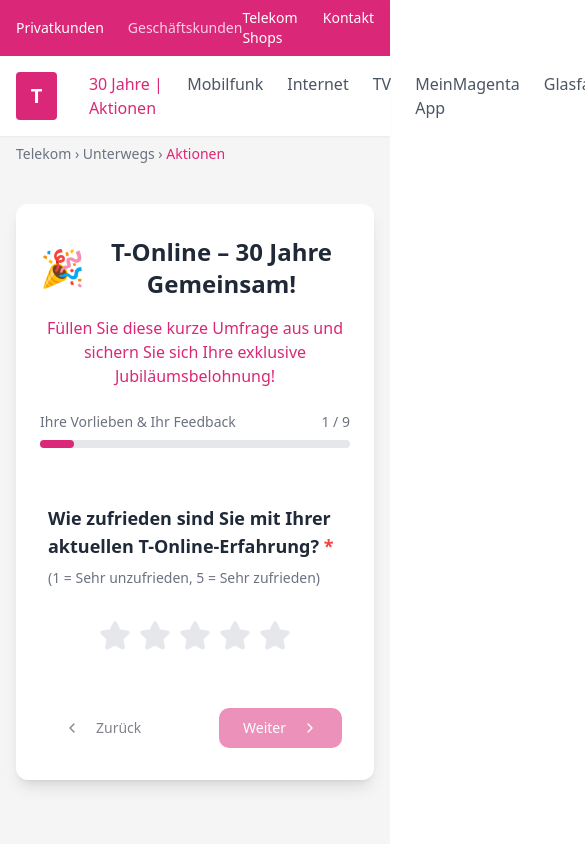
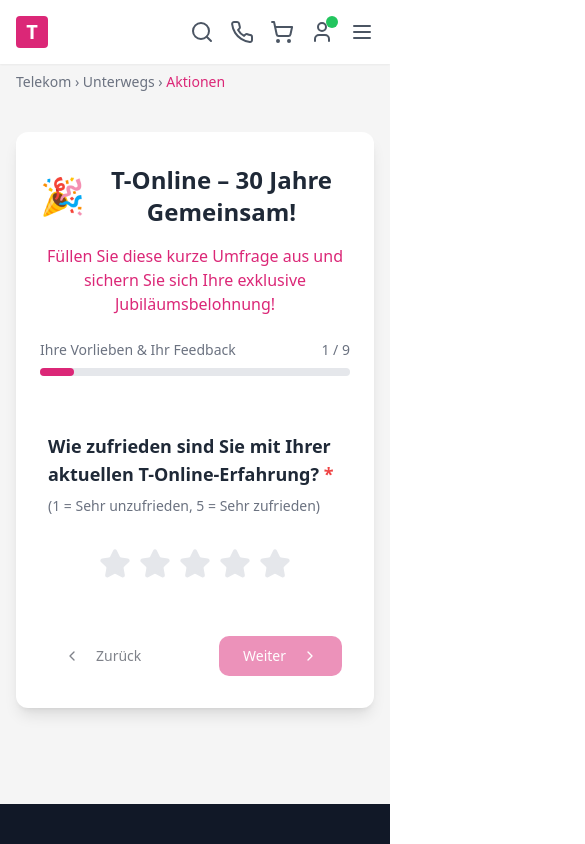
Before and after one commit to johnpain190/telekom-project, a React (Vite) app: page /survey in a window 390 px wide. Shown: the top 844 px of the page, 585 px wide, since content can reach past the window. Built offline with nearby package versions, Linux system fonts and the light colour scheme.

Commit message:
Optimize header for desktop/mobile
Update header styling for desktop and mobile views to match provided screenshots. Include the new logo in the header.

```diff
--- a/src/pages/Survey.tsx
+++ b/src/pages/Survey.tsx
@@ -3,7 +3,7 @@ import { useNavigate } from 'react-router-dom';
 import { Button } from '@/components/ui/button';
 import { RadioGroup, RadioGroupItem } from '@/components/ui/radio-group';
 import { Label } from '@/components/ui/label';
-import { Star, ChevronLeft, ChevronRight } from 'lucide-react';
+import { Star, ChevronLeft, ChevronRight, Search, Phone, ShoppingCart, User, Menu } from 'lucide-react';
 import hmLogo from '@/assets/hm-logo.png';
 
 // Brand logo URLs
@@ -232,10 +232,11 @@ const Survey = () => {
     <div className="min-h-screen" style={{ backgroundColor: '#f5f5f5' }}>
       {/* Header */}
       <header className="bg-white shadow-sm">
-        <div className="bg-pink-600 text-white px-4 py-2 text-sm">
+        {/* Top pink bar - hidden on mobile */}
+        <div className="bg-pink-600 text-white px-4 py-2 text-sm hidden md:block">
           <div className="max-w-7xl mx-auto flex justify-between items-center">
             <div className="flex space-x-6">
-              <span>Privatkunden</span>
+              <span className="font-medium">Privatkunden</span>
               <span className="text-pink-200">Geschäftskunden</span>
             </div>
             <div className="flex space-x-6">
@@ -245,21 +246,51 @@ const Survey = () => {
           </div>
         </div>
 
+        {/* Main header */}
         <div className="max-w-7xl mx-auto px-4 py-4">
           <div className="flex items-center justify-between">
-            <div className="flex items-center space-x-8">
-              <div className="w-12 h-12 bg-pink-600 rounded flex items-center justify-center">
+            {/* Desktop Layout */}
+            <div className="hidden md:flex items-center justify-between w-full">
+              <div className="flex items-center space-x-8">
+                <div className="w-8 h-8 bg-pink-600 rounded flex items-center justify-center">
+                  <span className="text-white font-bold text-xl">T</span>
+                </div>
+                <nav className="flex space-x-6">
+                  <span className="text-pink-600 font-medium">30 Jahre | Aktionen</span>
+                  <span className="text-gray-600 hover:text-pink-600 cursor-pointer">Mobilfunk</span>
+                  <span className="text-gray-600 hover:text-pink-600 cursor-pointer">Internet</span>
+                  <span className="text-gray-600 hover:text-pink-600 cursor-pointer">TV</span>
+                  <span className="text-gray-600 hover:text-pink-600 cursor-pointer">MeinMagenta App</span>
+                  <span className="text-gray-600 hover:text-pink-600 cursor-pointer">Glasfaser</span>
+                  <span className="text-gray-600 hover:text-pink-600 cursor-pointer">Service</span>
+                </nav>
+              </div>
+              <div className="flex items-center space-x-4">
+                <Search className="w-6 h-6 text-gray-600 cursor-pointer hover:text-pink-600" />
+                <Phone className="w-6 h-6 text-gray-600 cursor-pointer hover:text-pink-600" />
+                <ShoppingCart className="w-6 h-6 text-gray-600 cursor-pointer hover:text-pink-600" />
+                <div className="relative">
+                  <User className="w-6 h-6 text-gray-600 cursor-pointer hover:text-pink-600" />
+                  <div className="absolute -top-1 -right-1 w-3 h-3 bg-green-500 rounded-full"></div>
+                </div>
+              </div>
+            </div>
+
+            {/* Mobile Layout */}
+            <div className="flex md:hidden items-center justify-between w-full">
+              <div className="w-8 h-8 bg-pink-600 rounded flex items-center justify-center">
                 <span className="text-white font-bold text-xl">T</span>
               </div>
-              <nav className="flex space-x-6">
-                <span className="text-pink-600 font-medium">30 Jahre | Aktionen</span>
-                <span className="text-gray-600">Mobilfunk</span>
-                <span className="text-gray-600">Internet</span>
-                <span className="text-gray-600">TV</span>
-                <span className="text-gray-600">MeinMagenta App</span>
-                <span className="text-gray-600">Glasfaser</span>
-                <span className="text-gray-600">Service</span>
-              </nav>
+              <div className="flex items-center space-x-4">
+                <Search className="w-6 h-6 text-gray-600" />
+                <Phone className="w-6 h-6 text-gray-600" />
+                <ShoppingCart className="w-6 h-6 text-gray-600" />
+                <div className="relative">
+                  <User className="w-6 h-6 text-gray-600" />
+                  <div className="absolute -top-1 -right-1 w-3 h-3 bg-green-500 rounded-full"></div>
+                </div>
+                <Menu className="w-6 h-6 text-gray-600" />
+              </div>
             </div>
           </div>
         </div>
```
